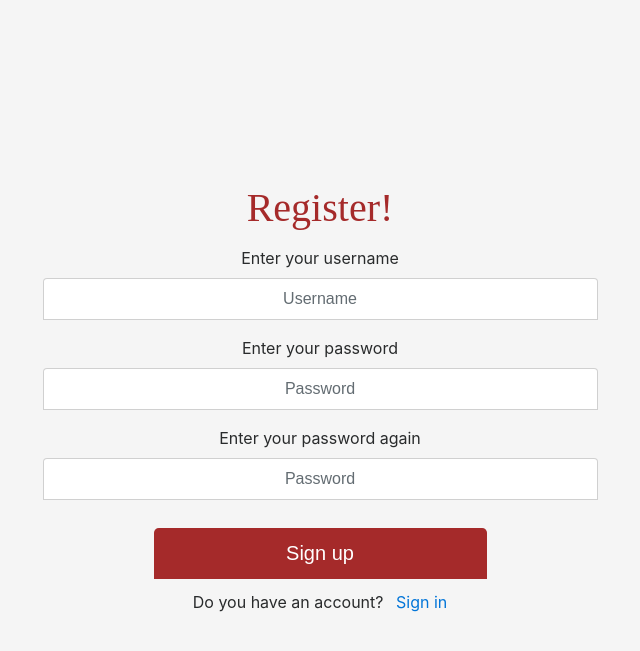
After one commit to Leidhe/project1, a Flask app: page /register in a window 1280 px wide. The commit adds this page. Shown: the top 651 px of the page, without its empty margins (320-960 px from the left). Run offline with Flask 2, Linux system fonts and the light colour scheme; some libraries are stand-ins or nearby versions.

Commit message:
Add login, register and logout

```diff
--- a/application.py
+++ b/application.py
@@ -1,6 +1,6 @@
 import os
 
-from flask import Flask, session, request, render_template, flash
+from flask import Flask, flash, redirect, render_template, request, session, url_for
 from flask_session import Session
 from sqlalchemy import create_engine
 from sqlalchemy.orm import scoped_session, sessionmaker
@@ -24,20 +24,77 @@ db = scoped_session(sessionmaker(bind=engine))
 
 @app.route("/")
 def index():
-    session["logged"] = False  # Cambiar
-
-    if not session.get('logged'):
-        return render_template('login.html')
+    if not "user_id" in session:
+        return render_template("login.html")
     else:
-        return "Hello :)"  # Cambiar más adelante
+        return redirect(url_for('search'))
 
 
-@app.route("/login", methods=['POST'])
+@app.route("/login", methods=['GET', 'POST'])
 def login():
-    if request.form['username'] == 'username' and request.form['password'] == 'password':
-        session["logged"] = True
-        return "logged :)"
+    if "user_id" in session:
+        return redirect("/search")
+    error = None
+    if request.method == 'POST':
+        username = request.form.get('inputUsername')
+        password = request.form.get('inputPassword')
 
-    else:
-        flash('Invalid Credentials. Try again.')
-        return index()
+        if username == "":
+            error = "Missing username"
+        elif password == "":
+            error = "Missing password"
+
+        else:
+            exist_user = db.execute("SELECT id FROM users WHERE username = :username AND password = :password", {
+                                    "username": username, "password": password}).fetchone()
+
+            if exist_user is None:
+                error = "Wrong username or password. Please try again"
+            else:
+                session["user_id"] = int(exist_user[0])
+            return redirect(url_for('search'))
+        return render_template('login.html', error=error)
+
+    return render_template('login.html')
+
+
+@app.route("/register", methods=['GET', 'POST'])
+def register():
+    if "user_id" in session:
+        return redirect("/search")
+    error = None
+    if request.method == 'POST':
+
+        username = request.form.get('inputUsername')
+        password = request.form.get('inputPassword')
+        password2 = request.form.get('inputPassword2')
+
+        if username == "":
+            error = "Missing username"
+        elif password == "":
+            error = "Missing password"
+        elif password2 == "":
+            error = "Missing password"
+        elif password != password2:
+                error = "Passwords don't matching"
+        else:
+            exist_username = db.execute("SELECT id FROM users WHERE username = :username", {
+                "username": username}).fetchone()
+            if exist_username:
+                error = "The username exists. Please choose other."
+            else:
+                db.execute("INSERT INTO users (username, password) VALUES (:username, :password)", {
+                        "username": username, "password": password})
+                db.commit()
+                return render_template('login.html', register=" Thank you for registering. Please sign in.")
+        return render_template('register.html', error=error)
+    return render_template('register.html')
+
+@app.route("/logout")
+def logout():
+    session.pop('user_id')
+    return redirect(url_for('index'))
+
+@app.route("/search")
+def search():
+    return "AQUI VA SEARCH"
--- a/static/css/style.css
+++ b/static/css/style.css
@@ -49,3 +49,7 @@ body {
   background-color: brown;
   color: white;
 }
+
+.error{
+  color: red;
+}
--- a/templates/error.html
+++ b/templates/error.html
@@ -7,5 +7,5 @@
 {% block body %}
     <h1>Error</h1>
 
-    {{ message }}
+    {{ error }}
 {% endblock %}
--- /dev/null
+++ b/templates/register.html
@@ -0,0 +1,59 @@
+{% extends "layout.html" %}
+
+{% block style %}
+<link rel="stylesheet" href="{{ url_for('static', filename='css/style.css') }}">
+
+
+{% endblock %}
+
+
+{% block heading %}
+First Page
+{% endblock %}
+
+
+{% block body %}
+
+<form class="form-signin center" action="/register" method="post">
+
+    <h1 class="title mb-3 font-weight-normal">Register!</h1>
+    <div class="form-group">
+
+        <label for="username">Enter your username</label>
+        <input type="username" id="inputUsername" name="inputUsername" class="form-control" placeholder="Username"
+            required>
+
+    </div>
+    <div class="form-group">
+
+        <label for="password">Enter your password</label>
+        <input type="password" id="inputPassword" name="inputPassword" class="form-control" placeholder="Password"
+            required>
+
+    </div>
+
+    <div class="form-group">
+
+        <label for="password">Enter your password again</label>
+        <input type="password" id="inputPassword2" name="inputPassword2" class="form-control" placeholder="Password"
+            required>
+
+    </div>
+
+    <button class="btn btn-lg butt button" type="submit">Sign up</button>
+
+    <div>
+        {% if error %}
+        <p class=error><strong>Error:</strong> {{ error }}
+        {% endif %}
+
+    </div>
+
+    <div>Do you have an account?</h6> <a href="{{ url_for('login') }}" class="ml-2">Sign in</a></div>
+</form>
+
+
+
+
+
+{% endblock %}
```
Also changed, not shown: templates/login.html (+19 -8 lines), 1 other file.
